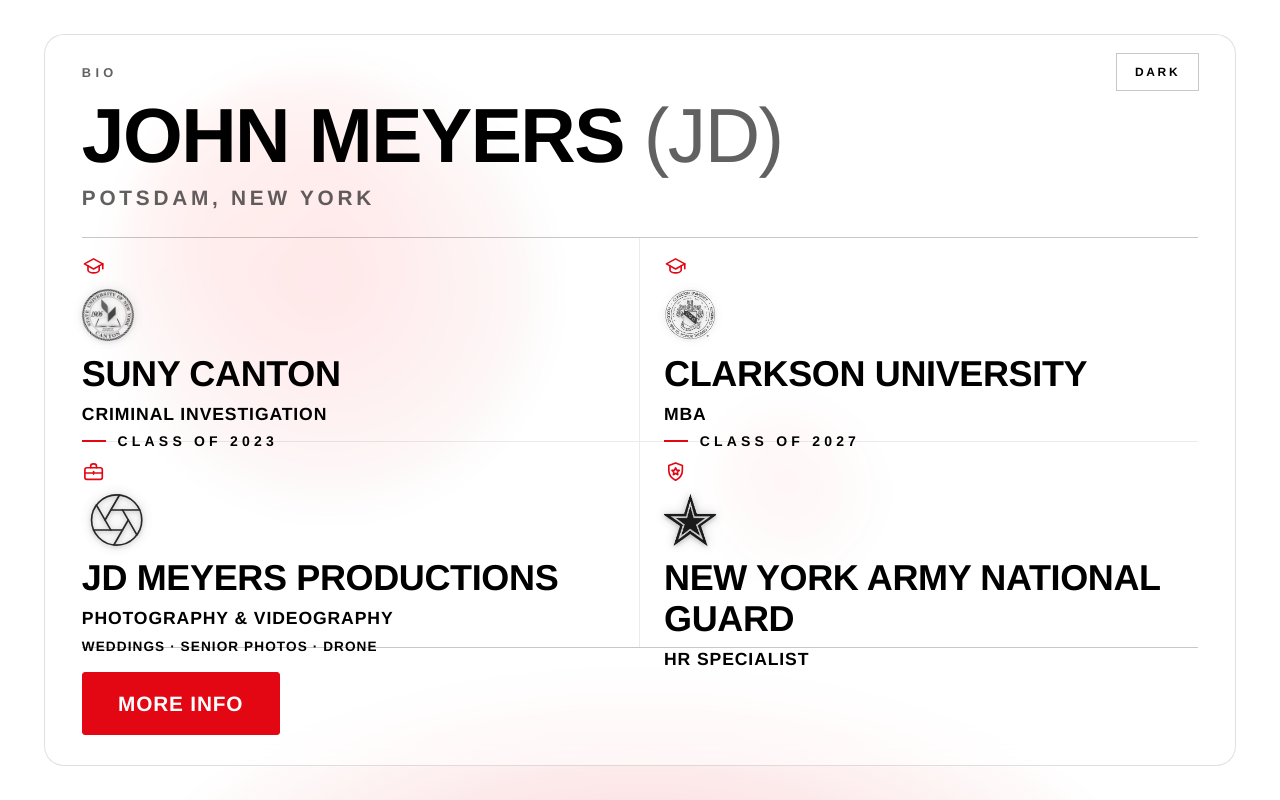
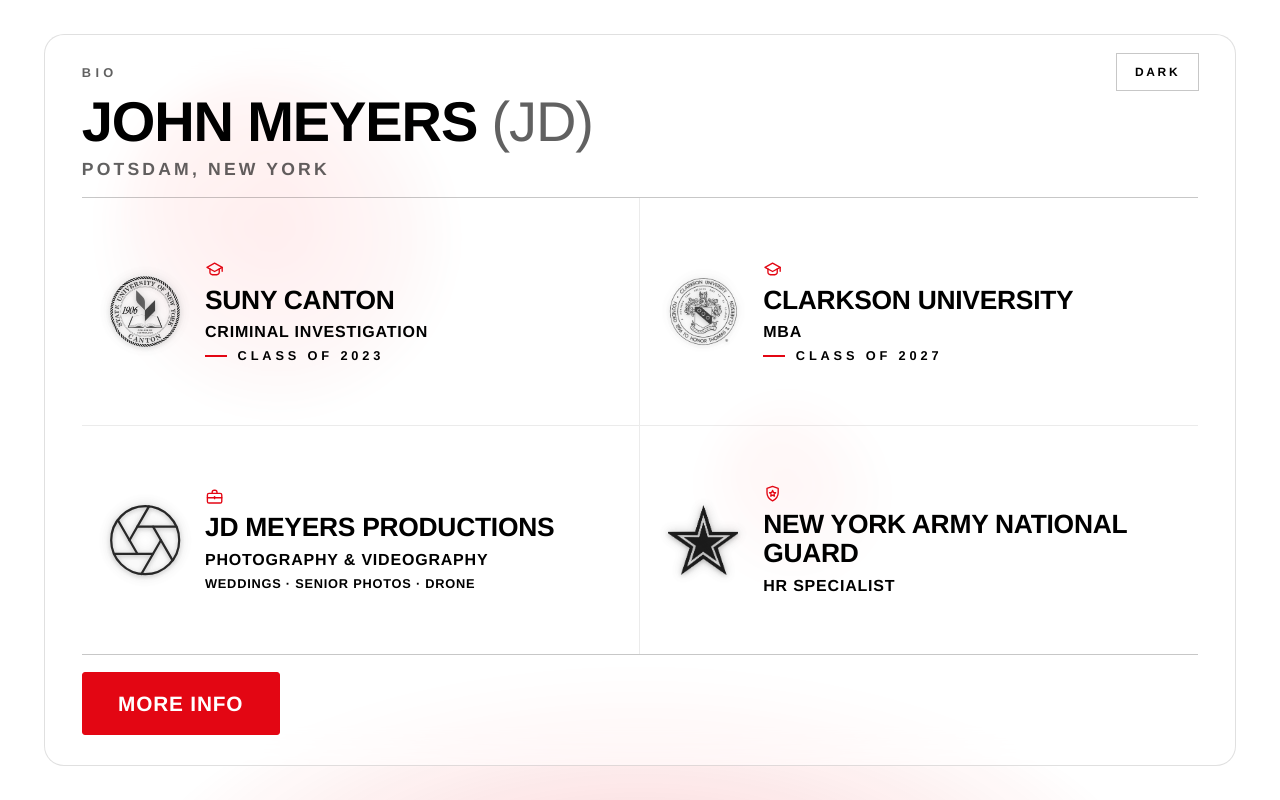
Before and after one commit to julietdeltaone/mobilecontact, a plain HTML site: page index.html in a window 1280 px wide. Drawn offline with Linux system fonts and the light colour scheme.

Commit message:
V6.1 tidy bio: horizontal quadrants, fluid vmin budget, toned-down orb

```diff
--- a/index.html
+++ b/index.html
@@ -224,6 +224,34 @@ body{background:var(--bg);color:var(--text);height:100vh;height:100dvh}
    --text at full opacity, nudged up a size, so they read at a glance. */
 #screen-bio .fact-yr{color:var(--text);font-size:clamp(11px,1.85vmin,14px)}
 #screen-bio .fact-list{color:var(--text);font-size:clamp(11px,1.7vmin,14px)}
+
+/* ===== V6.1: TIDY BIO — HORIZONTAL QUADRANTS, FLUID VMIN BUDGET =====
+   V6.0's stacked quadrants overflowed their 1fr cells in the car's wide,
+   SHORT browser pane (~1180x980): content was sized too tall for the row,
+   so dividers struck through names and the footer button sat on text.
+   Reconfigured: each quadrant is now a two-column grid — the etched mark
+   in a fixed left column, icon / name / detail / sub-line stacked at its
+   right — and every size is a vmin clamp, so a short pane shrinks the
+   whole composition proportionally. Uniform cell padding puts every
+   content box >=14px inside its cell on all four sides; the MORE INFO
+   footer stays a reserved row in the frost flow. Orb toned down: at car
+   sizes it read as a huge red presence center-frame. */
+.orb{width:min(30vw,44vh);height:min(30vw,44vh);opacity:.40}
+:root[data-theme="light"] .orb{opacity:.22}
+#screen-bio .name{font-size:clamp(36px,7vmin,78px);margin-top:clamp(8px,1.6vmin,16px)}
+#screen-bio .loc{font-size:clamp(14px,2.2vmin,20px);margin-top:clamp(6px,1.1vmin,10px)}
+#screen-bio .rule{margin-top:clamp(12px,2.2vmin,22px)}
+#screen-bio .facts{min-height:0}
+#screen-bio .facts .fact{display:grid;grid-template-columns:clamp(74px,10.2vmin,106px) minmax(0,1fr);grid-template-rows:auto auto auto auto;column-gap:clamp(14px,2.4vmin,24px);align-content:center;padding:clamp(14px,2.2vmin,22px) clamp(18px,2.8vmin,28px)}
+#screen-bio #facts .fact-media{grid-column:1;grid-row:1/-1;align-self:center;justify-self:center;width:100%;height:clamp(60px,8.8vmin,96px);margin:0;display:flex;align-items:center;justify-content:center}
+#screen-bio .glass-cam{aspect-ratio:1/1}
+#screen-bio .fact-kicker{grid-column:2;grid-row:1;margin:0 0 clamp(4px,.8vmin,8px)}
+#screen-bio .fact-ico{width:clamp(17px,2.4vmin,22px);height:clamp(17px,2.4vmin,22px)}
+#screen-bio .fact-main{grid-column:2;grid-row:2;font-size:clamp(20px,3.3vmin,32px);line-height:1.12;min-width:0}
+#screen-bio .fact-deg{grid-column:2;grid-row:3;font-size:clamp(13px,2vmin,17px);margin-top:clamp(4px,.9vmin,8px)}
+#screen-bio .fact-yr{grid-column:2;grid-row:4;font-size:clamp(11px,1.6vmin,13.5px);margin-top:clamp(4px,.8vmin,7px);color:var(--text)}
+#screen-bio .fact-list{grid-column:2;grid-row:4;font-size:clamp(11px,1.6vmin,13.5px);margin-top:clamp(4px,.8vmin,7px);color:var(--text);line-height:1.35;letter-spacing:.06em}
+#screen-bio .footer{flex:0 0 auto;padding-top:clamp(12px,2.2vmin,20px)}
 </style>
 </head>
 <body>
```
